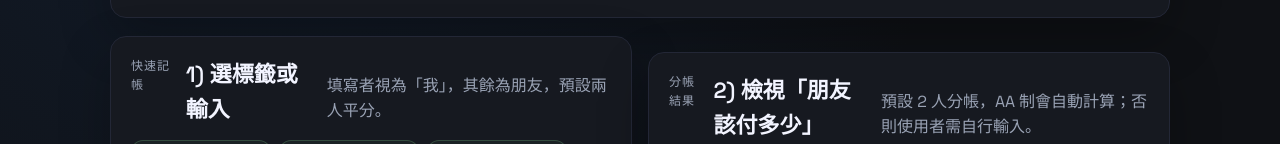
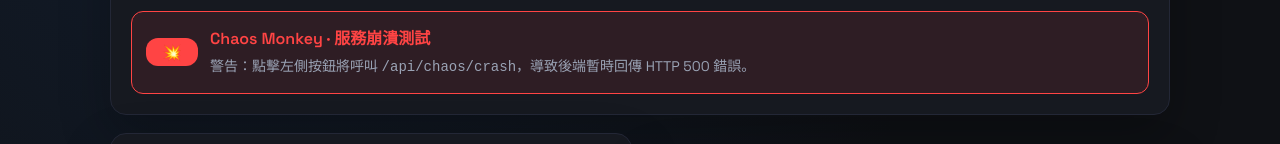
Before and after one commit to Max7414/SimpleSpilt, a website: page index.html in a window 1280 px wide. Shown: the part 903-1047 px from the top of the page. Drawn offline with nearby package versions, Linux system fonts and the light colour scheme; no server answers.

Commit message:
feat: add chaos monkey button for manual testing

```diff
--- a/index.html
+++ b/index.html
@@ -103,7 +103,38 @@
           {{ splitFeatureEnabled ? 'ON' : 'OFF' }}
         </div>
       </div>
-    </section>
+
+      <div class="toggle-row" style="border-color: #ff4444; background: rgba(255, 68, 68, 0.1);">
+        <button onclick="triggerChaos()" class="primary" style="background: #ff4444; color: white; border: none; width: 52px; height: 28px; padding: 0; display: flex; align-items: center; justify-content: center; font-size: 16px; cursor: pointer;">
+          💥
+        </button>
+        <div>
+          <p class="toggle-title" style="color: #ff4444;">Chaos Monkey · 服務崩潰測試</p>
+          <p class="toggle-desc">
+            警告：點擊左側按鈕將呼叫 <code>/api/chaos/crash</code>，導致後端暫時回傳 HTTP 500 錯誤。
+          </p>
+        </div>
+      </div>
+
+      <script>
+        async function triggerChaos() {
+          if(!confirm('⚠️ 確定要執行自爆測試嗎？\n這會導致服務暫時 500 Error！')) return;
+
+          try {
+            const res = await fetch('/api/chaos/crash');
+            // 因為是自爆測試，預期會收到 500 錯誤
+            if (res.status === 500) {
+              alert('💥 成功！服務已崩潰 (HTTP 500)。\n請檢查你的監控警報是否響起！');
+            } else {
+              alert('❓ 測試結果不明：' + res.status);
+            }
+          } catch (err) {
+            // 如果連線直接斷開也算成功
+            alert('💥 成功！服務已崩潰 (Network Error)。\n請檢查 Log！');
+          }
+        }
+      </script>
+      </section>
 
     <section class="grid">
       <div class="panel">
```
